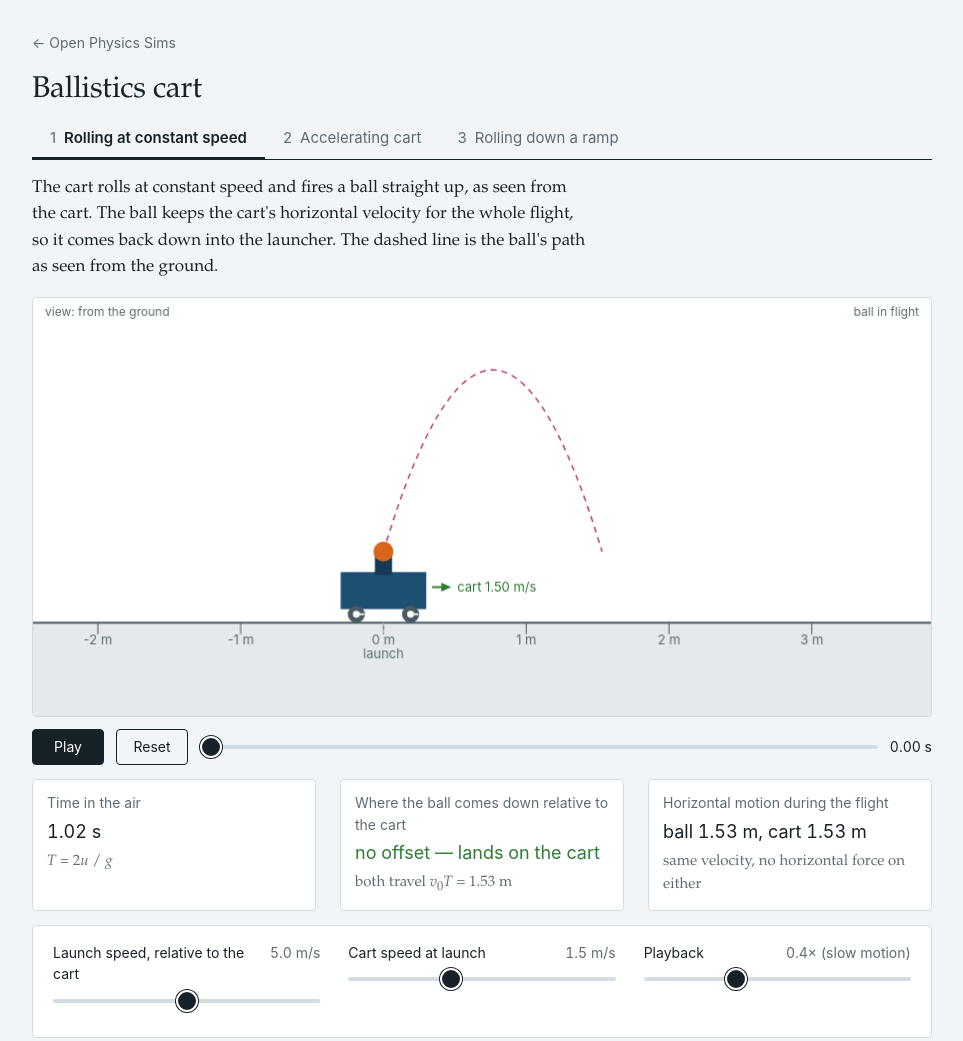
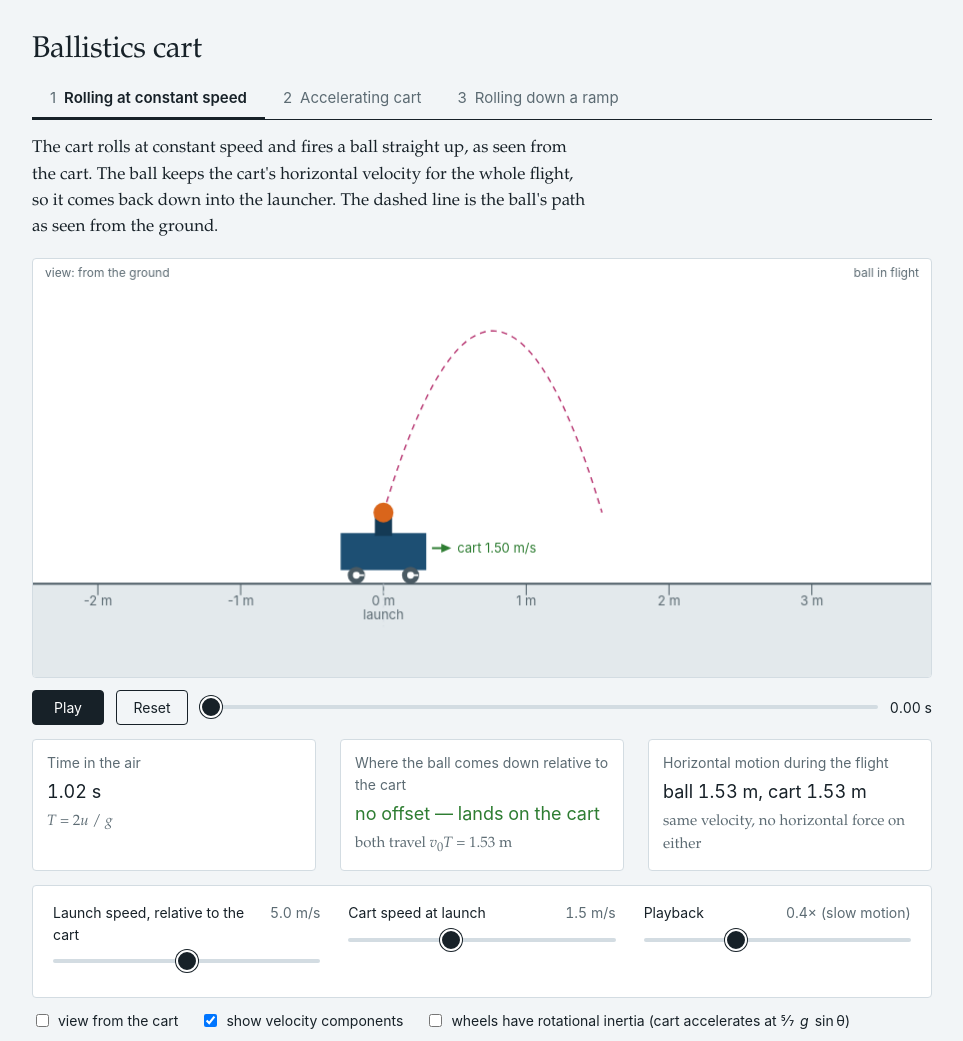
Before and after one commit to widener-physics/opensims, a plain HTML site: page sims/ballistics-cart.html in a window 1280 px wide. Shown: the top 1041 px of the page, without its empty margins (158-1121 px from the left). Drawn offline with Linux system fonts and the light colour scheme.

```diff
--- a/sims/ballistics-cart.html
+++ b/sims/ballistics-cart.html
@@ -69,15 +69,10 @@
     .readout .v { font-size: 17px; }
     .controls { grid-template-columns: 1fr; padding: 14px 16px; }
   }
-  .home { font-family: var(--sans); font-size: 14px; margin: 0 0 18px; }
-  .home a { color: var(--muted); text-decoration: none; }
-  .home a:hover { color: var(--ink); text-decoration: underline; text-underline-offset: 3px; }
-  .home a::before { content: "\2190\00a0"; }
 </style>
 </head>
 <body>
 <main>
-  <nav class="home" aria-label="Site"><a href="../">Open Physics Sims</a></nav>
   <h1>Ballistics cart</h1>
 
   <div class="tabs" role="tablist">
```
Also changed, not shown: index.html (+1 -1 lines), sims/boat-walker.html (+0 -5 lines), sims/orbital-resonance.html (+0 -5 lines), sims/pn-junction.html (+0 -5 lines), 1 other file.
